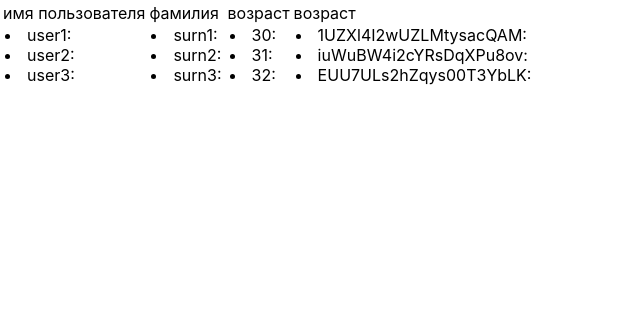
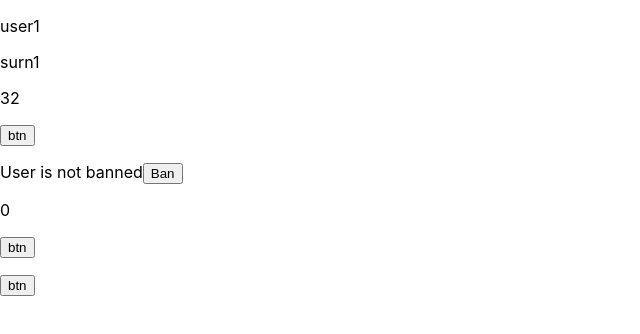
Before and after one commit to JustANormalThing/ReactProject, a React (Create React App) app: page / in a window 1280 px wide. Shown: the top 334 px of the page, without its empty margins (0-640 px from the left). Built offline with nearby package versions, Linux system fonts and the light colour scheme.

Commit message:
Test50-55

```diff
--- a/src/App.js
+++ b/src/App.js
@@ -1,461 +1,5 @@
-import React from 'react';
-import { nanoid } from 'nanoid'
-import uuid from 'react-uuid';
-
-//function App() {
- // return <div>
- // Writing here many words
- // <p className='One'> Somting here </p>
- // <p className='Two'> Somting here </p>
-// </div>;
-//}
-
-/*function App1() {
-	return	<ul>
-  <li>text1</li>
-  <li>1</li>
-  <li>1</li>
-  <li>1</li>
-  <li>1</li>
-  <li>1</li>
-  <li>1</li>
-  <li>1</li>
-  <li>1</li>
-  <li>1</li>
-	</ul>;
-}
-
-function App2() {
-	return <ul>
-			<li>text1</li>
-			<li>text2</li>
-			<li>text3</li>
-		</ul>;
-}
-
-function App3() {
-	return  (
-    <>
-    <div>
-      <ul>
-		  <li>text1</li>
-		  <li>text2</li>
-		  <li>text3</li>
-	    </ul>
-    </div>
-    <div>
-    <ul>
-		<li>text1</li>
-		<li>text2</li>
-		<li>text3</li>
-	</ul>;
- </div>
- </>
- );
-}
-
-function App4() {
-	return <input/>;
-}
-
-function App5() {
-	return <> <input /> <input /> <input /> </>;
-}
-
-function App6() {
-	const str1 = 'text1';
-	const str2 = 'text1';
-
-	return <div>
-		<p>{str1}</p>
-		<p>{str2}</p>
-	</div>;
-}
-
-function App7() {
-	const name = 'user';
-	const age  = '30';
-
-	return <div>
-		name: {name}
-	<p>	age:  {age} </p>
-	</div>;
-}
-
-
-function App() {
-	const arr = [1, 2, 3, 4, 5];
-  return <ul>
-    <li> {arr[0]}</li>
-    <li> {arr[1]}</li>
-    <li> {arr[2]}</li>
-    <li> {arr[3]}</li>
-    <li> {arr[4]}</li>
-  </ul>
-}
-
-function App() {
-	const obj = {name: 'john', surname: 'smit'};
-  return <div>
-  <p>{obj.name}</p>
-  <p>{obj.surname}</p>
-  </div>
-}
-
-function App() {
-	const attr = 'block';
-
-	return <div id ={attr}>
-		text
-	</div>;
-}
-
-function App() {
-	const li1 = <div><li>text1</li></div>
-	const li2 = <div><li>text2</li></div>;
-	const li3 = <div><li>text3</li></div>;
-  return <main>
-  {li1}
-  {li2}
-  {li3}
-</main>
-}
-
-
-function App() {
-	const items = <><li>text1</li><li>text2</li><li>text3</li> </>;
-
-	return <ul>
-		{items}
-	</ul>
-}
-
-function App() {
-	return <div>
-	<input />
-	<br />
-	<input />
-	<br />
-	<input />
-	<br />
-	<input />
-	<br />
-	</div>;
-}
-
-function App() {
-	return <div>
-		<ul>
-			<li>1</li>
-			<li>1</li>
-			<li>1</li>
-			<li>1</li>
-			<li>1</li>
-			<li>1</li>
-			<li>1</li>
-			<li>1</li>
-			<li>1</li>
-			<li>1</li>
-		</ul>
-		<ul>
-			<li>1</li>
-			<li>1</li>
-			<li>1</li>
-			<li>1</li>
-			<li>1</li>
-			<li>1</li>
-			<li>1</li>
-			<li>1</li>
-			<li>1</li>
-			<li>1</li>
-		</ul>
-	</div>;
-}
-
-
-function App() {
-	return <div>
-		<table>
-			<tbody>
-			<tr>
-			<td>1</td>
-			<td>2</td>
-			<td>3</td>
-			</tr>
-			</tbody>
-		</table>
-		<table>
-			<tbody>
-			<tr>
-			<td>1</td>
-			<td>2</td>
-			<td>3</td>
-			</tr>
-			</tbody>
-		</table>
-		<table>
-			<tbody>
-			<tr>
-			<td>1</td>
-			<td>2</td>
-			<td>3</td>
-			</tr>
-			</tbody>
-		</table>
-	</div>;
-}
-
-function App() {
-	const num1 = 3;
-	const num2 = 2;
-
-	return <div>
-		result: {num1 ** num2}
-	</div>;
-}
-
-
-function App() {
-	const name = 'john';
-	const surname = 'smit';
-
-	return <div>
-		result: {name + ' ' + surname}
-		<p>result: {surname + ' ' + name}</p>
-	</div>;
-}
-
-function App() {
-	const num = 4;
-
-	return <div>
-		result: {Math.sqrt(num)}
-	</div>;
-}
-
-
-function App() {
-	let text = '';
-	let text2 = '';
-
-	let text1 = prompt('Text: ');
-	if (text1){
-		text2 = <p> yes </p>
-	} else{
-		text2 = <p> no </p>
-	}
-
-	const isAdult = true;
-	if (isAdult){
-		text = <p>yes</p>
-	} else	{
-		text = <p>no</p>
-	}
-
-	return <div>
-		{text}
-		<p>
-			{text1}
-			{text2}
-		</p>
-	</div>
-
-}
-
-
-function App() {
-	let text1;
-	const isAdmin = true;
-	if (isAdmin){
-	 text1 = <div><p>Text1</p>	<p>Text2</p></div>
-	}else {
-	}
-
-	return text1
-}
-
-function App() {
-	const age = 17;
-
-	return <div>
-	{age < 18 ? <p>text1</p> : <p>text2</p> }
-	</div>;
-}
-
-function App() {
-	const isAuth = true;
-
-	return <div>
-		{isAuth ? <p>вы авторизованы</p> :<p></p> }
-	</div>;
-}
-
-function App() {
-	const isAuth = false;
-
-	return <div>
-		{isAuth  ? <p>Авторизованы</p> :<p>пожалуйста, авторизуйтесь</p>}
-	</div>;
-}
-
-
-function getDigitsSum(){
-	function num1(num){
-		return 10000;
-	}
-	function num2(num){
-		return 2000;
-	}
-	function num3(num){
-		return 300;
-	}
-	function num4(num){
-		return 40;
-	}
-
-	function num5(num){
-		return 5;
-	}
-
-	return <div>
-		<p>{num1(1) + num2(2) + num3(3) + num4(4) + num5(5)}</p>
-	</div>
-}
-export default getDigitsSum;
-
-
-function App() {
-	function show1() {
-		alert(1);
-	}
-
-	function show2() {
-		alert(2);
-	}
-
-	return <div>
-		<button onClick={show1}>act1</button>
-		<button onClick={show2}>act2</button>
-	</div>;
-}
-
-
-function App() {
-	function button1(){
-		alert(1);
-	}
-	function button2(){
-		alert(2);
-	}
-	function button3(){
-		alert(3);
-	}
-	return <div>
-		<button onClick={button1}>act1</button>
-		<button onClick={button2}>act2</button>
-		<button onClick={button3}>act3</button>
-	</div>;
-}
-
-function App() {
-	function func(event) {
-		console.log(event.target); // объект с событием
-	}
-
-	return <div>
-		<button onClick={func}>act</button>
-	</div>;
-}
-
-function App() {
-	function func(event, arg, arg1) {
-		console.log(event, arg,arg1);
-	}
-
-	return <div>
-		<button onClick={event => func('eee', event,'Button')}>act</button>
-	</div>;
-}
-
-
-function App() {
-	function func( arg, event, arg1) {
-		console.log( arg, event ,arg1);
-	}
-
-	return <div>
-		<button onClick={event => func('eee', event,'Button')}>act</button>
-	</div>;
-}
-
-
-function App() {
-	const arr = [
-		<li>1</li>,
-		<li>2</li>,
-		<li>3</li>,
-		<li>4</li>,
-		<li>5</li>,
-	];
-
-	return <ul>
-		{arr}
-	</ul>
-}
-
-
-
-function App() {
-	const arr = [];
-
-	for (let i = 1; i <= 5; i++) {
-		arr.push(<li>{i}</li>);
-	}
-
-	return <ul>
-		{arr}
-	</ul>;
-}
-
-
-function App() {
-	const arr = ['a','b','c','d','e'];
-
-	const res = arr.map(function(item,index) {
-		return <li key = {index}>{item}</li>;
-	});
-
-	return <ul>
-		{res}
-	</ul>;
-}
-
-
-const users = [
-	{id: 1 ,name: 'user1', surn: 'surn1', age: 30},
-	{id: 2,name: 'user2', surn: 'surn2', age: 31},
-	{id: 3,name: 'user3', surn: 'surn3', age: 32},
-];
-
-
-function App() {
-
-	const res = users.map(function(item){
-		return <li key = {item.id}>
-			<span>{item.name}</span>:
-			<span> {item.surn} </span>
-			<span> {item.age} </span>
-		</li>
-	});
-
-	return <ul>
-		{res}
-	</ul>
-}
-
-
-*/
-
+import React, { useState } from 'react';
+/*
 const users = [
 	{id: nanoid() ,name: 'user1', surn: 'surn1', age: 30},
 	{id: nanoid(),name: 'user2', surn: 'surn2', age: 31},
@@ -499,5 +43,36 @@ function App() {
 		</tbody>
 	</table>
 }
+*/
+function App() {
+	const [name, setName] = useState('user1');
+	const [surn, setSurn] = useState('surn1');
+	const [age, setAge] = useState('32');
+	const [banned,ban] = useState(false);
+	const[count,Setcount] = useState(0);
+	let A = banned;
+	let B = '';
+	if (A = banned)
+		B = 'Unban';
+	else
+		B = 'Ban'
 
+	function OnClick(){
+		setName('user2');
+		setSurn('surn2');
+		setAge('37');
+	}
+	return <p>
+	<span>{name}</span>
+	<p><span>{surn}</span> </p>
+	<span>{age}</span>
+	<p><button onClick={OnClick}>btn</button></p>
+	<span>{banned ? 'User is banned' : 'User is not banned'}</span>
+	<button onClick={() => ban(!banned)}>{B}</button>
+	<p>{count}</p>
+	<p><button onClick={() => Setcount(count + 1)}>btn</button></p>
+	<p><button onClick={() => Setcount(count - 1)}>btn</button></p>
+	</p>;
+
+}
 export default App;
```
